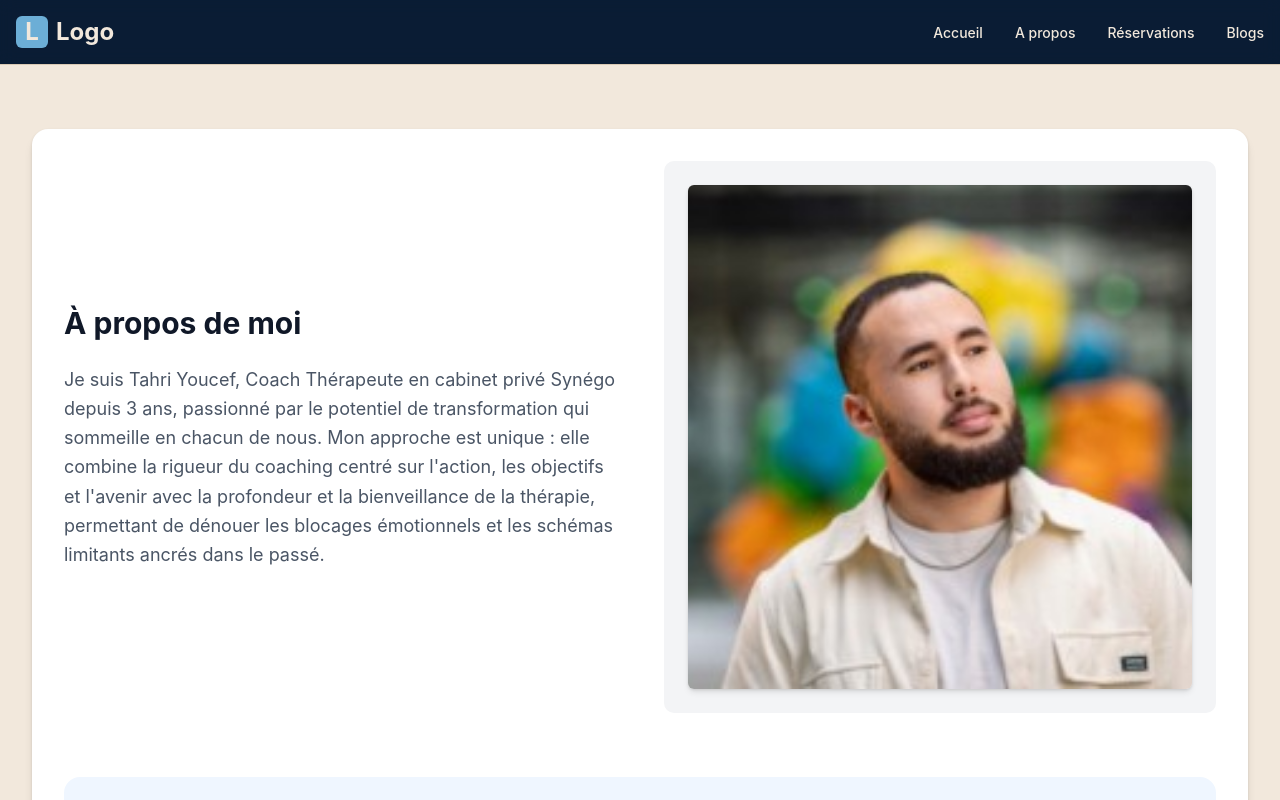
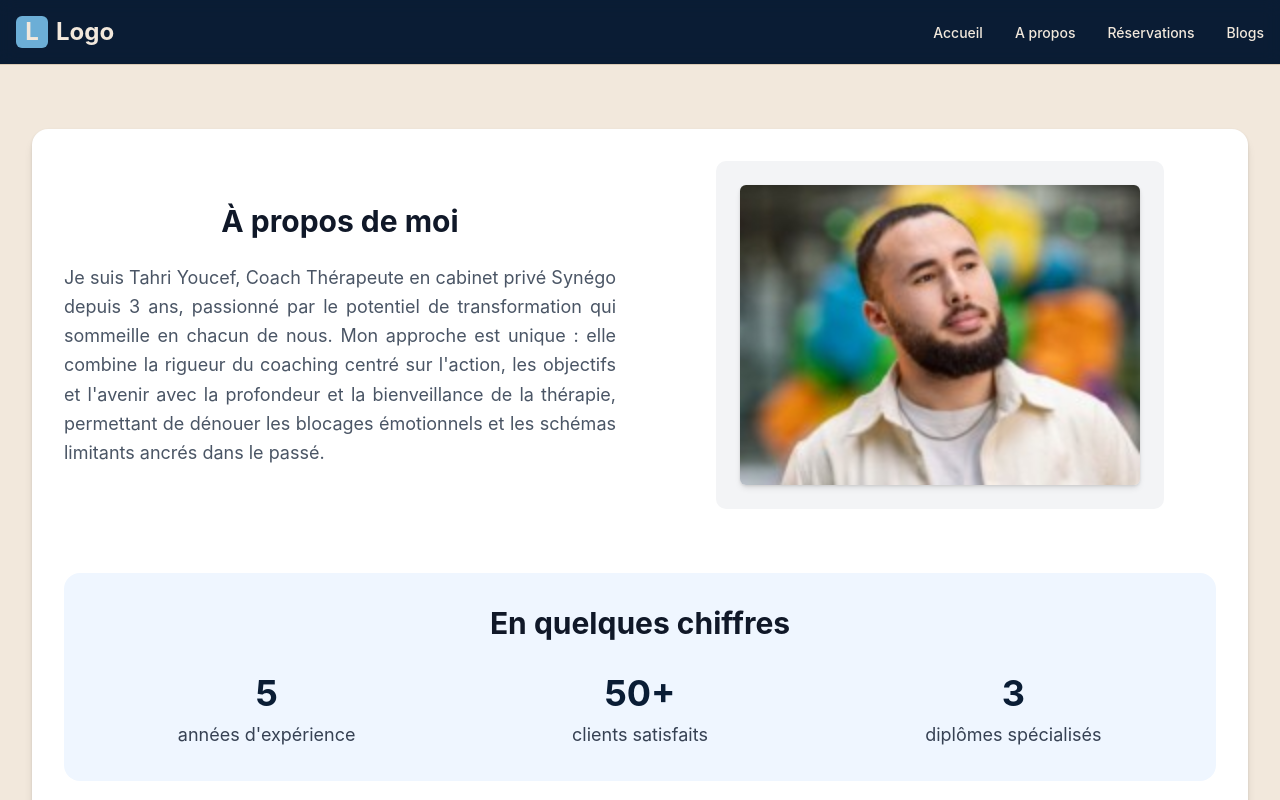
Before and after one commit to Quentin-Cheron/PROJET_SCRUM_ISITECH_2025, a Next.js app: page /about in a window 1280 px wide. Shown: the top 800 px of the page. Built offline with nearby package versions, Linux system fonts and the light colour scheme.

Commit message:
Amélioration de l'affichage de la photo + le texte a propos, changement de la couleur des chiffre devenu plus sombre

```diff
--- a/app/about/page.jsx
+++ b/app/about/page.jsx
@@ -6,20 +6,20 @@ export default function AboutPage() {
       <div className="max-w-7xl mx-auto">
         {/* About Section */}
         <section className="bg-white rounded-2xl shadow-xl p-8 mb-16">
-          <div className="grid md:grid-cols-2 gap-12 items-center">
-            <div className="space-y-6">
-              <h2 className="text-3xl font-bold text-gray-900">À propos de moi</h2>
-              <p className="text-lg text-gray-600 leading-relaxed">
+          <div className="grid md:grid-cols-2 gap-12 items-center justify-items-center">
+            <div className="space-y-6 max-w-xl mx-auto flex flex-col justify-center">
+              <h2 className="text-3xl font-bold text-gray-900 text-center">À propos de moi</h2>
+              <p className="text-lg text-gray-600 leading-relaxed text-justify">
                 Je suis Tahri Youcef, Coach Thérapeute en cabinet privé Synégo depuis 3 ans, passionné par le potentiel de transformation qui sommeille en chacun de nous.
                 Mon approche est unique : elle combine la rigueur du coaching centré sur l'action, les objectifs et l'avenir
                 avec la profondeur et la bienveillance de la thérapie, permettant de dénouer les blocages émotionnels et les schémas limitants ancrés dans le passé.
               </p>
             </div>
-            <div className="bg-gray-100 rounded-xl p-6 overflow-hidden">
+            <div className="bg-gray-100 rounded-xl p-6 overflow-hidden max-w-md w-full">
               <img
                 src="Img_youcef.jpg"
                 alt="YoucefTahri - Formateur et Coach"
-                className="w-full h-full object-cover rounded-lg shadow-lg"
+                className="w-full h-[300px] object-cover rounded-lg shadow-lg"
               />
             </div>
           </div>
@@ -29,15 +29,15 @@ export default function AboutPage() {
             <h2 className="text-3xl font-bold text-gray-900 mb-8 text-center">En quelques chiffres</h2>
             <div className="grid grid-cols-1 md:grid-cols-3 gap-8">
               <div className="text-center">
-                <div className="text-4xl font-bold text-blue-600 mb-2">5</div>
+                <div className="text-4xl font-bold mb-2" style={{ color: '#0A1D35' }}>5</div>
                 <div className="text-lg text-gray-700">années d'expérience</div>
               </div>
               <div className="text-center">
-                <div className="text-4xl font-bold text-blue-600 mb-2">50+</div>
+                <div className="text-4xl font-bold mb-2" style={{ color: '#0A1D35' }}>50+</div>
                 <div className="text-lg text-gray-700">clients satisfaits</div>
               </div>
               <div className="text-center">
-                <div className="text-4xl font-bold text-blue-600 mb-2">3</div>
+                <div className="text-4xl font-bold mb-2" style={{ color: '#0A1D35' }}>3</div>
                 <div className="text-lg text-gray-700">diplômes spécialisés</div>
               </div>
             </div>
```
